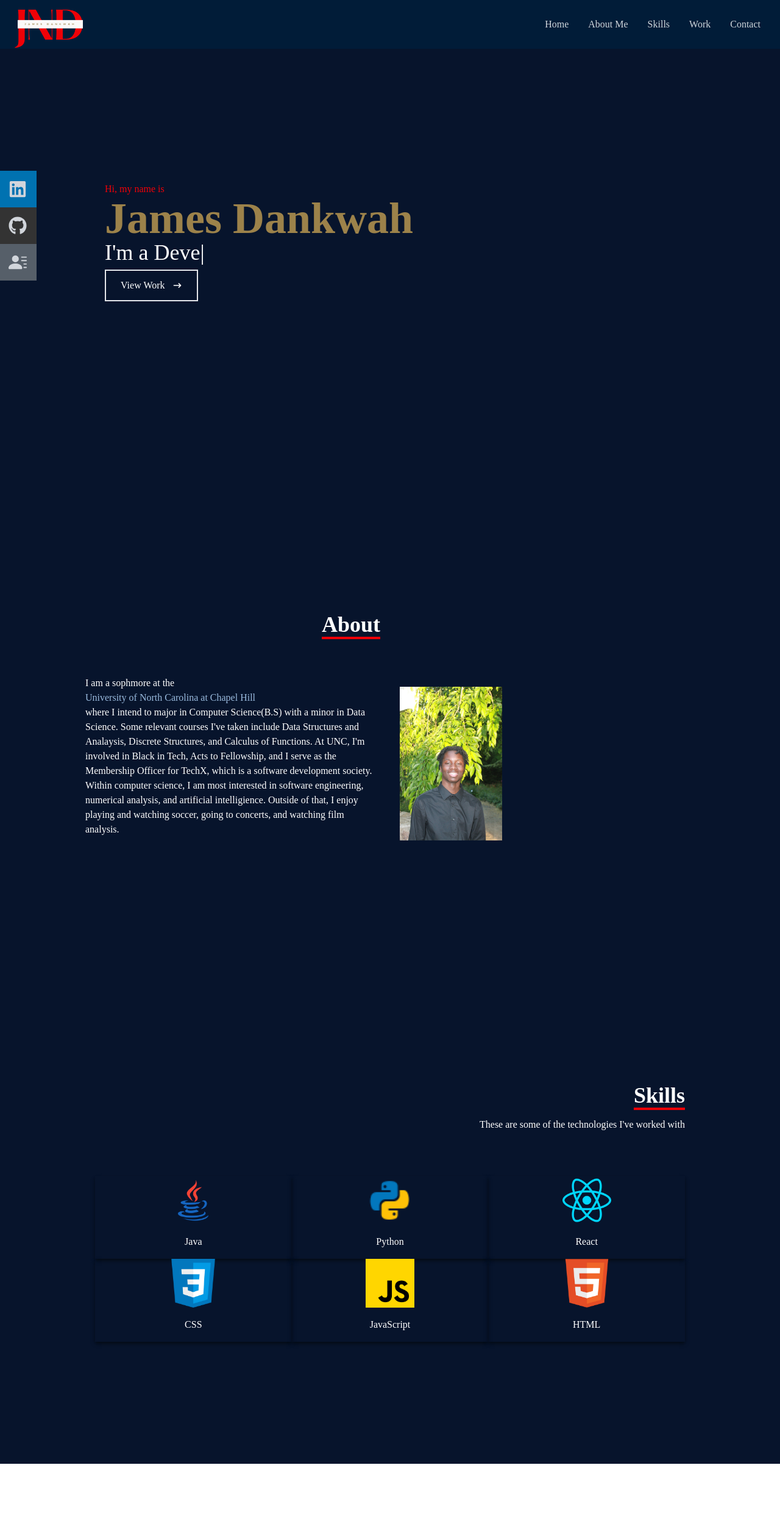
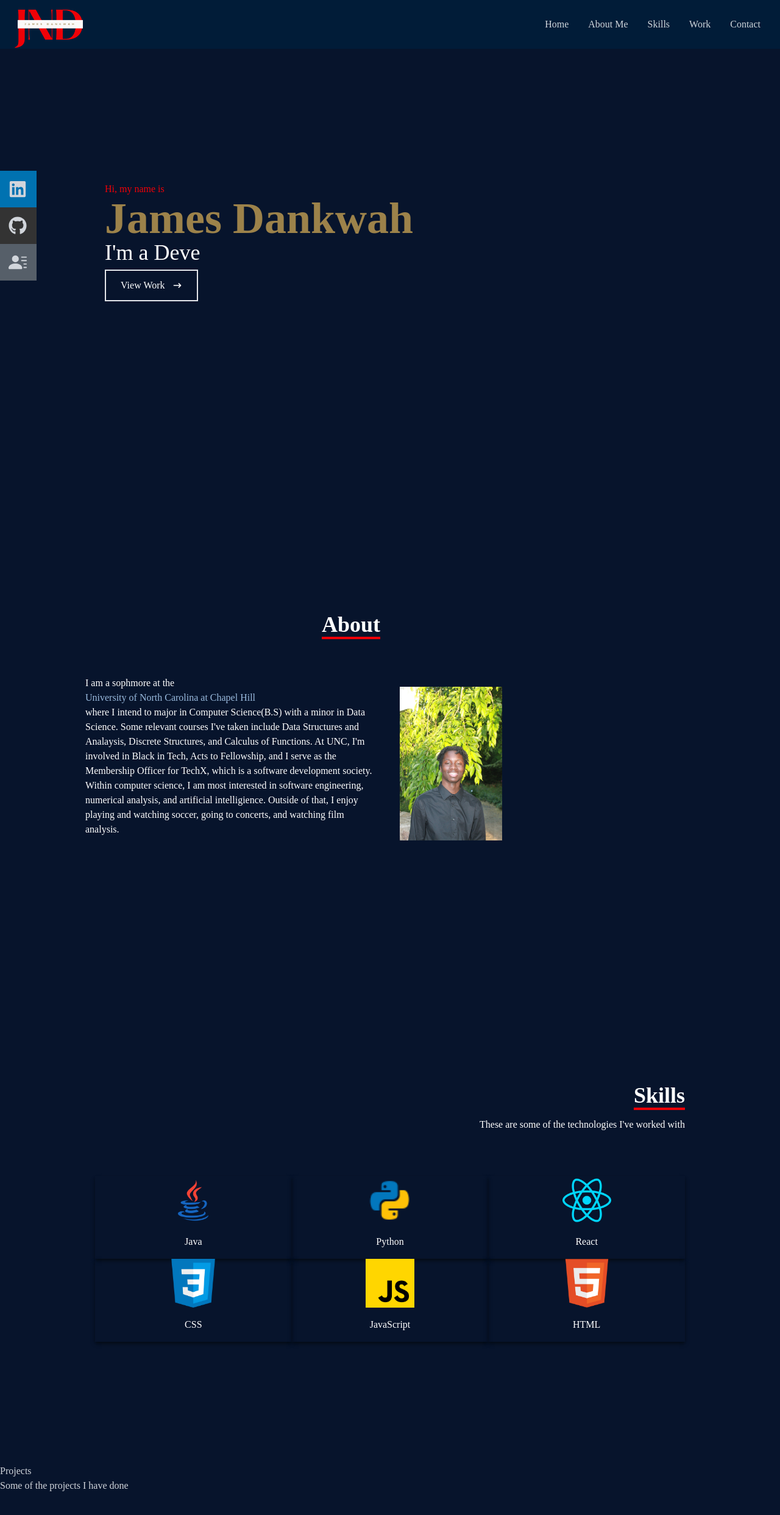
Before and after one commit to jamesnd04/portfolio, a React (Create React App) app in the folder portfolio_jnd/: page / in a window 1280 px wide. Shown: the top 2484 px of the page at 61% size. Before the commit the page ends 2400 px from the top, so only its background shows below. Built offline with nearby package versions, Linux system fonts and the light colour scheme.

Commit message:
<feat> added projects

```diff
--- a/portfolio_jnd/src/App.js
+++ b/portfolio_jnd/src/App.js
@@ -2,7 +2,7 @@ import Hero from "./components/Hero";
 import Navbar from "./components/Navbar";
 import About from "./components/About";
 import Skills from "./components/Skills";
-
+import Projects from "./components/Projects"
 
 
 function App() {
@@ -12,6 +12,7 @@ function App() {
       <Hero/>
       <About/>
       <Skills/>
+      <Projects />
     </div>
   );
 }
--- a/portfolio_jnd/src/components/Hero.jsx
+++ b/portfolio_jnd/src/components/Hero.jsx
@@ -1,4 +1,4 @@
-import React from 'react';
+import React, {useState, useEffect} from 'react';
 import {HiArrowNarrowRight} from 'react-icons/hi'
 import Typed from 'react-typed'
 
@@ -6,6 +6,24 @@ import Typed from 'react-typed'
 
 
 const Hero = () => {
+
+  const [isMobile, setIsMobile] = useState(false);
+
+  // Function to check if the screen size is mobile
+  const checkIfMobile = () => {
+    setIsMobile(window.innerWidth <= 768); // Adjust the breakpoint as needed
+  };
+
+  // Run the check on component mount and window resize
+  useEffect(() => {
+    checkIfMobile();
+    window.addEventListener('resize', checkIfMobile);
+    return () => {
+      window.removeEventListener('resize', checkIfMobile);
+    };
+  }, []);
+
+
     return (
       <div name='home' className='w-full h-screen bg-[#07142c]'>
         {/* Container */}
@@ -17,11 +35,12 @@ const Hero = () => {
       strings={[
             "Student",
             "Developer",
-            "Designer",
+
           ]}
-          typeSpeed={25}
+          typeSpeed={40}
           backSpeed={200}
-          loop
+          loop={true}
+          showCursor={false}
         /></span>
           </h2>
           <div>
--- a/portfolio_jnd/src/components/Projects.jsx
+++ b/portfolio_jnd/src/components/Projects.jsx
@@ -2,7 +2,16 @@ import React from 'react'
 
 const Projects = () => {
   return (
-    <div>Projects</div>
+    <div name='projects' className='w-full md:h-screen text-gray-300 bg-[#07142c]'>
+        <div>
+            <div>
+                <p>Projects</p>
+                <p>Some of the projects I have done</p>
+            </div>
+
+
+        </div>
+    </div>
   )
 }
 
```
